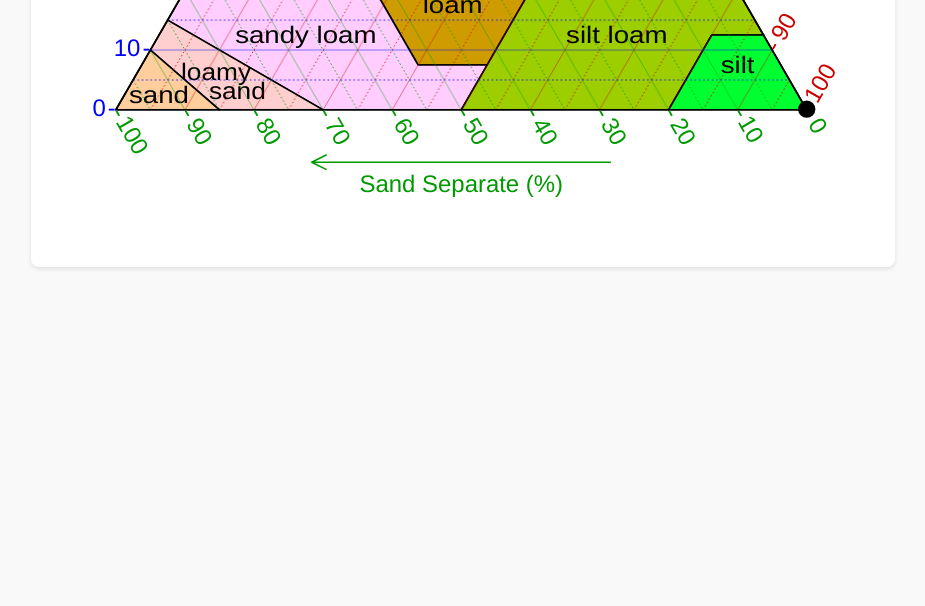
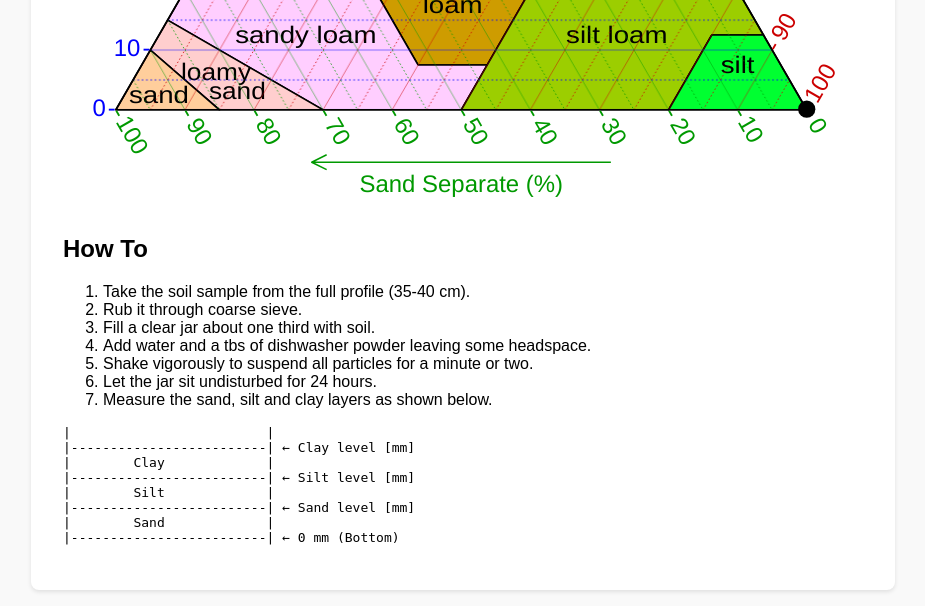
Before and after one commit to mandross/jar-soil-test, a PHP site: page / in a window 1280 px wide. Shown: the part 957-1563 px from the top of the page, without its empty margins (177-1102 px from the left). Before the commit the page ends 1226 px from the top, so only its background shows below. Run offline with PHP 8.4, Linux system fonts and the light colour scheme; data that the repository does not hold is empty.

Commit message:
Add ASCII jar and instructions (#4)
Add ASCII jar diagram and instructions

```diff
--- a/index.php
+++ b/index.php
@@ -236,8 +236,29 @@ text   { stroke:none; cursor:default; }
    <text transform="translate( 200,400) scale(0.866,1) rotate(60)" y="0.5ex">-&#8201;0</text>
   </g>
  </g>
- <circle cx="<?php echo $X; ?>" cy="<?php echo $Y; ?>" r="5" fill="black"/>
+<circle cx="<?php echo $X; ?>" cy="<?php echo $Y; ?>" r="5" fill="black"/>
 </svg>
+
+<h2>How To</h2>
+<ol>
+  <li>Take the soil sample from the full profile (35-40 cm). </li>
+  <li>Rub it through coarse sieve. </li>
+  <li>Fill a clear jar about one third with soil.</li>
+  <li>Add water and a tbs of dishwasher powder leaving some headspace.</li>
+  <li>Shake vigorously to suspend all particles for a minute or two.</li>
+  <li>Let the jar sit undisturbed for 24 hours.</li>
+  <li>Measure the sand, silt and clay layers as shown below.</li>
+</ol>
+<pre>
+|                         |
+|-------------------------| ← Clay level [mm]
+|        Clay             |
+|-------------------------| ← Silt level [mm]
+|        Silt             |
+|-------------------------| ← Sand level [mm]
+|        Sand             |
+|-------------------------| ← 0 mm (Bottom)
+</pre>
 <?php elseif (!empty($errors)): ?>
 <!-- Errors shown above -->
 <?php endif; ?>
```
